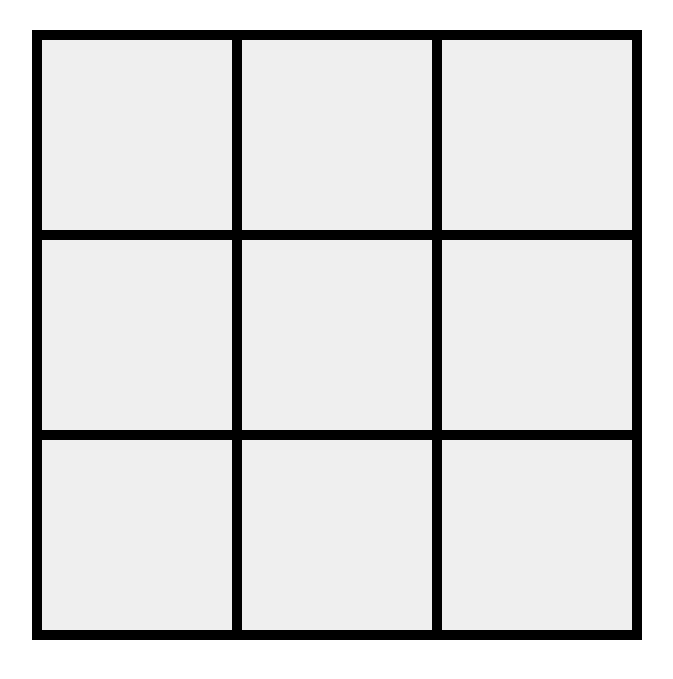
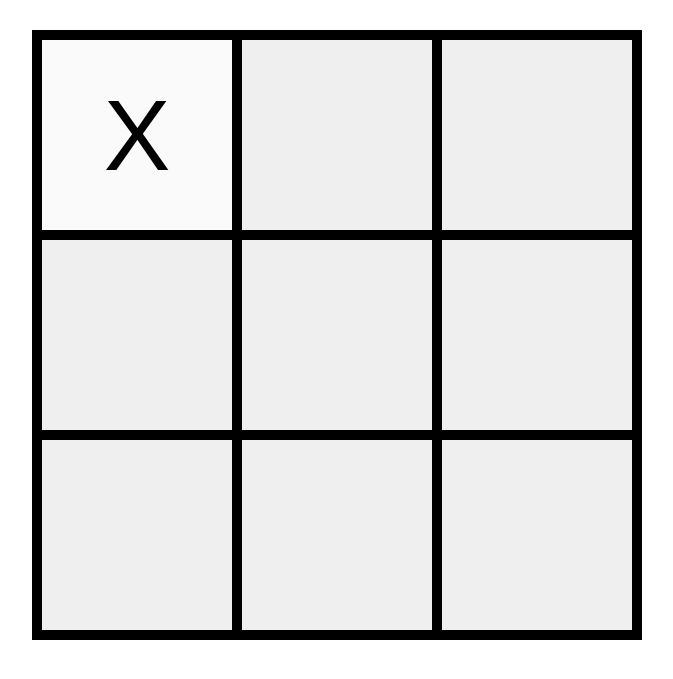
Before and after one commit to thecalain/tic-tac-toe, a plain HTML site: page index.html in a window 1280 px wide. Both pictures are taken after a click on the button 440 px from the left and 240 px from the top of the page. Shown: the part 105-784 px from the top of the page, without its empty margins (303-976 px from the left). Drawn offline with Linux system fonts and the light colour scheme.

Commit message:
Inserts X or O when square is presseed and disables repetition of button from being pressed too

```diff
--- a/app.js
+++ b/app.js
@@ -1,6 +1,16 @@
-const square = document.getElementsByClassName("square");
+const board = ["", "", "", "", "", "", "", "", ""];
 
+let count = 0;
 
-square.addEventListener("click", () => {
-  console.log("square");
-})
+const squares = document.querySelectorAll(".square");
+squares.forEach((square) => {
+  square.addEventListener("click", () => {
+    if (count % 2 === 0) {
+      square.textContent = "X";
+    } else {
+      square.textContent = "O";
+    }
+    count++;
+    square.setAttribute("disabled", true);
+  });
+});
--- a/style.css
+++ b/style.css
@@ -8,10 +8,11 @@
   margin: auto;
 }
 
-.square {
+.square, .square:disabled {
   border: 5px solid black;
+  font-size: 100px;
+  color: black;
 }
-
 
 h1 {
   text-align: center;
```
